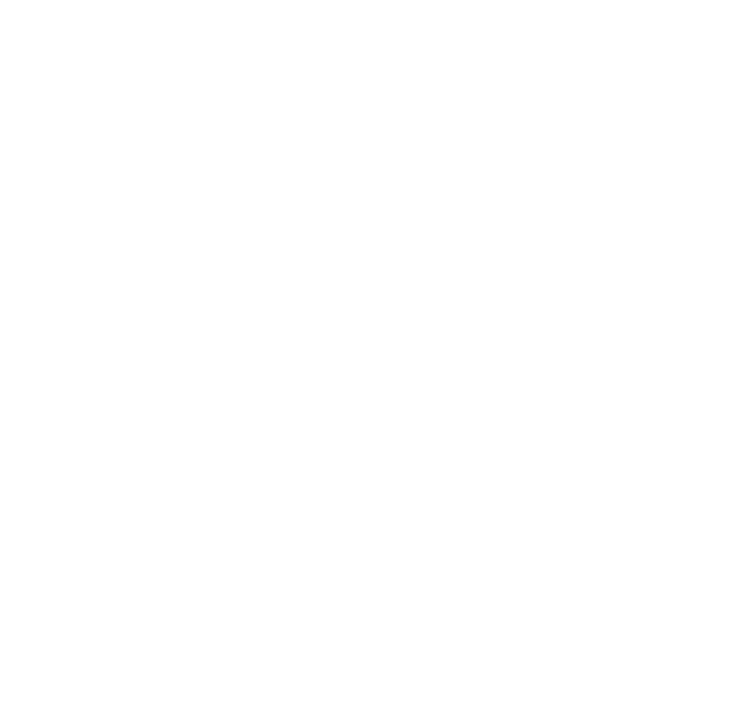
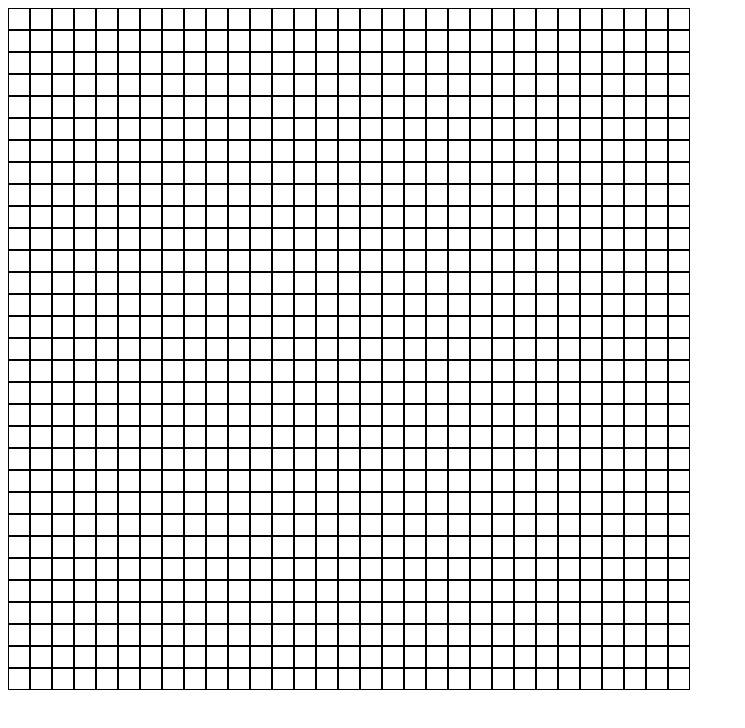
Before and after one commit to michaelramirez808/etch-a-sketch-top, a plain HTML site: page index.html in a window 1280 px wide. Shown: the whole page, without its empty margins (0-745 px from the left). Drawn offline with Linux system fonts and the light colour scheme.

Commit message:
base etch-a-sketch complete

```diff
--- a/index.html
+++ b/index.html
@@ -6,10 +6,9 @@
     <meta name="viewport" content="width=device-width, initial-scale=1.0">
     <title>Etch-A-Sketch</title>
     <script defer src ="script.js"></script>
+    <link href = "style.css" rel="stylesheet"></style>
 </head>
 <body>
-    <div id="container">
 
-    </div>
 </body>
 </html>
--- a/script.js
+++ b/script.js
@@ -0,0 +1,29 @@
+const container = document.createElement("div");
+container.id = "container";
+let isMouseDown = false;
+
+for (let i =1; i <=961 ; i++){
+    const div = document.createElement("div");
+    div.classList.add("cell");
+    container.appendChild(div);
+
+    div.addEventListener("mousedown", function(){
+        isMouseDown = true;
+        div.style.backgroundColor = "black";
+    });
+
+    div.addEventListener("mouseover", function(){
+        if(isMouseDown){
+            div.style.backgroundColor = "black";
+        }
+    })
+
+    container.appendChild(div);
+
+    div.addEventListener("mouseup", function(){
+        isMouseDown = false;
+    })
+
+}
+
+document.body.appendChild(container);
--- a/style.css
+++ b/style.css
@@ -0,0 +1,11 @@
+#container{
+    display: grid;
+    grid-template-columns: repeat(31, 0fr);
+    gap: 0px;
+}
+.cell{
+    height: 20px;
+    width: 20px;
+    background-color: white;
+    border: 1px solid black;
+}
```
